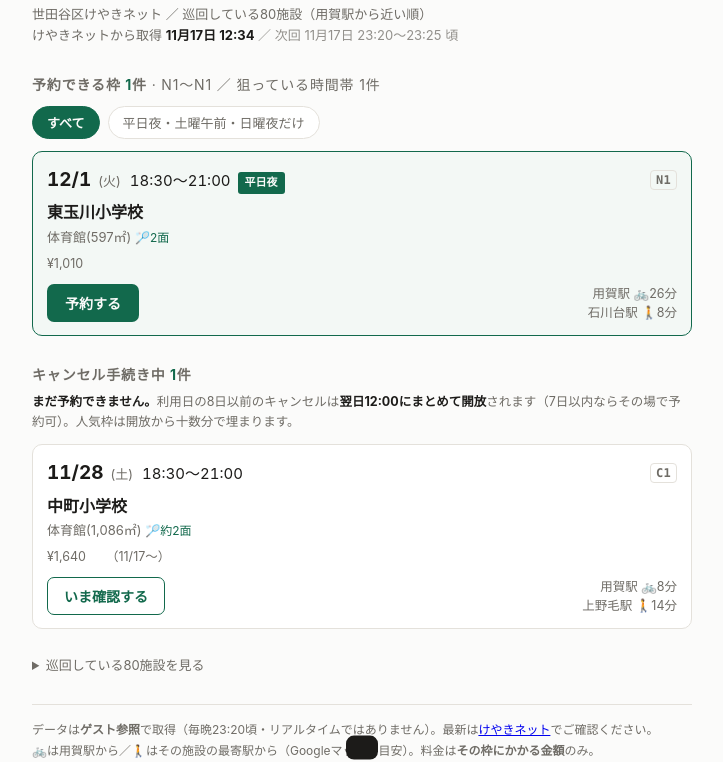
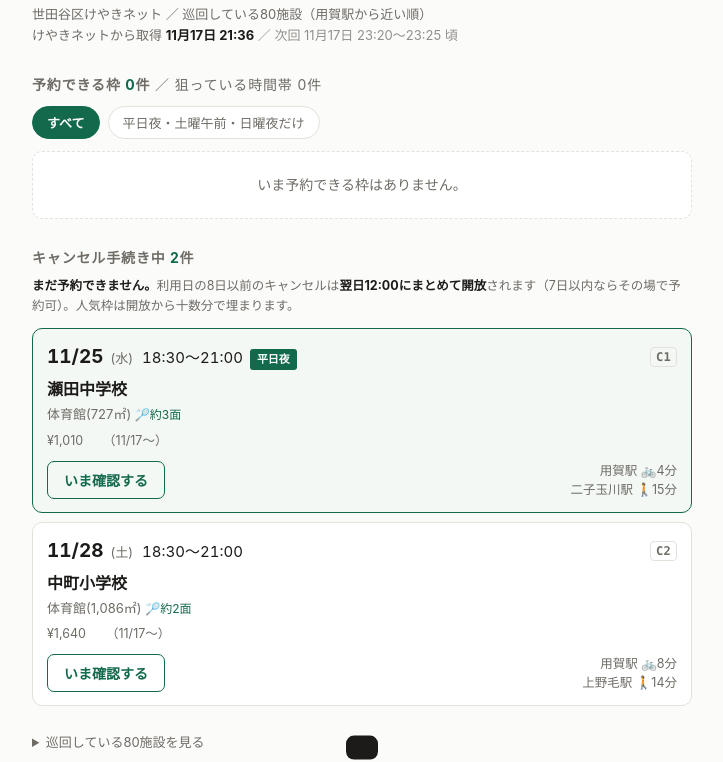
Before and after one commit to sora-kit/setagaya-badminton, a plain HTML site: page index.html in a window 1280 px wide. Shown: the part 50-812 px from the top of the page, without its empty margins (278-1001 px from the left). Drawn offline with Linux system fonts and the light colour scheme.

Commit message:
空き状況更新 2026-11-17 21:36

```diff
--- a/index.html
+++ b/index.html
@@ -86,27 +86,28 @@ max-width:92vw;transition:transform .25s;z-index:9;line-height:1.55}
 <div class="w">
 <h1>バドミントン空き状況</h1>
 <div class="upd" id="gen" data-next="2026-11-17T23:20:00+09:00">世田谷区けやきネット ／ 巡回している80施設（用賀駅から近い順）<br>
-けやきネットから取得 <b>11月17日 12:34</b>
+けやきネットから取得 <b>11月17日 21:36</b>
 <span class="nx">／ 次回 11月17日 23:20〜23:25 頃</span></div>
 <div class="warn" id="stale" hidden>⚠ 予定していた 11/17 23:20 の巡回（毎日23:20）が行われていません。この一覧は古い可能性があります（巡回サーバーが停止していた場合に起こります）。</div>
 <div class="lot" id="lot">📌 <b>今月の抽選申込期間です（毎月1〜4日）</b><br>
 登録している活動施設の抽選申込はお早めに → <a href="https://setagaya.keyakinet.net/Web/Home/WgR_ModeSelect" target="_blank" rel="noopener">けやきネットを開く</a></div>
 
-<h2>予約できる枠 <i>1</i>件<span style="font-weight:400;color:var(--mut)"> · N1〜N1 ／ 狙っている時間帯 1件</span></h2>
+<h2>予約できる枠 <i>0</i>件<span style="font-weight:400;color:var(--mut)"> ／ 狙っている時間帯 0件</span></h2>
 <div class="bar"><button class="on" data-f="all">すべて</button><button data-f="hit">平日夜・土曜午前・日曜夜だけ</button></div>
-<div id="open"><article class="c hit" id="N1">
-<div class="when"><b>12/1</b><span class="wd">(火)</span>
-<span class="time">18:30～21:00</span><span class="tag">平日夜</span><span class="no">N1</span></div>
-<div class="where">東玉川小学校<span class="rm">体育館(597㎡) <span class="ct">🏸2面</span></span></div>
-<div class="meta"><span>¥1,010</span></div>
-<div class="act"><button class="bk" data-slot="{&quot;f&quot;: &quot;東玉川小学校&quot;, &quot;d&quot;: &quot;2026-12-01&quot;, &quot;r&quot;: &quot;体育館(597㎡)&quot;, &quot;t&quot;: &quot;18:30～21:00&quot;, &quot;m&quot;: &quot;&quot;, &quot;label&quot;: &quot;12月1日(火)&quot;}">予約する</button><div class="acc"><span>用賀駅 🚲26分</span><span>石川台駅 🚶8分</span></div></div>
-</article></div>
+<div id="open"><div class="empty">いま予約できる枠はありません。</div></div>
 
-<h2>キャンセル手続き中 <i>1</i>件</h2>
+<h2>キャンセル手続き中 <i>2</i>件</h2>
 <div style="color:var(--mut);font-size:12.5px;margin:-4px 0 12px"><b style="color:var(--fg)">まだ予約できません。</b>利用日の8日以前のキャンセルは<b style="color:var(--fg)">翌日12:00にまとめて開放</b>されます（7日以内ならその場で予約可）。人気枠は開放から十数分で埋まります。</div>
-<div id="cancel"><article class="c" id="C1">
+<div id="cancel"><article class="c hit" id="C1">
+<div class="when"><b>11/25</b><span class="wd">(水)</span>
+<span class="time">18:30～21:00</span><span class="tag">平日夜</span><span class="no">C1</span></div>
+<div class="where">瀬田中学校<span class="rm">体育館(727㎡) <span class="ct">🏸約3面</span></span></div>
+<div class="meta"><span>¥1,010</span><span class="seen">（11/17～）</span></div>
+<div class="act"><button class="bk chk" data-slot="{&quot;f&quot;: &quot;瀬田中学校&quot;, &quot;d&quot;: &quot;2026-11-25&quot;, &quot;r&quot;: &quot;体育館(727㎡)&quot;, &quot;t&quot;: &quot;18:30～21:00&quot;, &quot;m&quot;: &quot;&quot;, &quot;label&quot;: &quot;11月25日(水)&quot;}">いま確認する</button><div class="acc"><span>用賀駅 🚲4分</span><span>二子玉川駅 🚶15分</span></div></div>
+</article>
+<article class="c" id="C2">
 <div class="when"><b>11/28</b><span class="wd">(土)</span>
-<span class="time">18:30～21:00</span><span class="no">C1</span></div>
+<span class="time">18:30～21:00</span><span class="no">C2</span></div>
 <div class="where">中町小学校<span class="rm">体育館(1,086㎡) <span class="ct">🏸約2面</span></span></div>
 <div class="meta"><span>¥1,640</span><span class="seen">（11/17～）</span></div>
 <div class="act"><button class="bk chk" data-slot="{&quot;f&quot;: &quot;中町小学校&quot;, &quot;d&quot;: &quot;2026-11-28&quot;, &quot;r&quot;: &quot;体育館(1,086㎡)&quot;, &quot;t&quot;: &quot;18:30～21:00&quot;, &quot;m&quot;: &quot;&quot;, &quot;label&quot;: &quot;11月28日(土)&quot;}">いま確認する</button><div class="acc"><span>用賀駅 🚲8分</span><span>上野毛駅 🚶14分</span></div></div>
```
